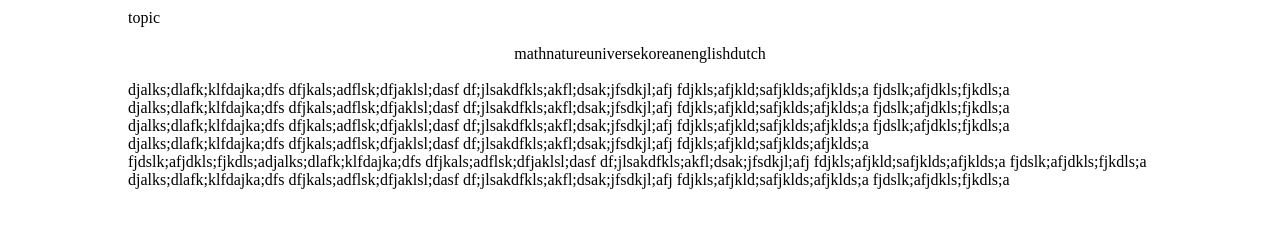
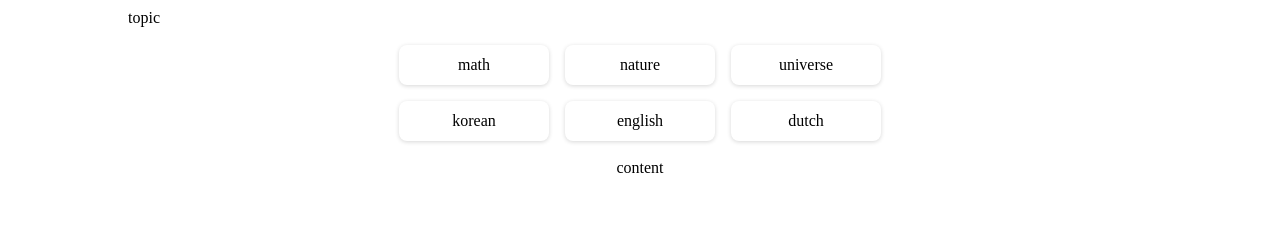
Before and after one commit to sunghun05/WebQuiz, a plain HTML site: page index.html in a window 1280 px wide. Shown: the part 224-452 px from the top of the page. Drawn offline with Linux system fonts and the light colour scheme.

Commit message:
main-page-frame;

```diff
--- a/index.html
+++ b/index.html
@@ -4,7 +4,7 @@
     <meta charset="UTF-8">
     <style>@import url('font.css');</style>
     <style>@import url('main.css');</style>
-    <title>Title</title>
+    <title>Quiz</title>
 
 </head>
 <body>
@@ -16,46 +16,15 @@
         <div>topic</div><br>
         <div class="topic">
             <nav id="menu">
-                <div>math</div>
-                <div>nature</div>
-                <div>universe</div>
-                <div>korean</div>
-                <div>english</div>
-                <div>dutch</div>
+                <div class="button"><p>math</p></div>
+                <div class="button"><p>nature</p></div>
+                <div class="button"><p>universe</p></div>
+                <div class="button"><p>korean</p></div>
+                <div class="button"><p>english</p></div>
+                <div class="button"><p>dutch</p></div>
             </nav>
         </div><br>
-        <div class='topic'>djalks;dlafk;klfdajka;dfs
-        dfjkals;adflsk;dfjaklsl;dasf
-        df;jlsakdfkls;akfl;dsak;jfsdkjl;afj
-        fdjkls;afjkld;safjklds;afjklds;a
-        fjdslk;afjdkls;fjkdls;a
-            djalks;dlafk;klfdajka;dfs
-            dfjkals;adflsk;dfjaklsl;dasf
-            df;jlsakdfkls;akfl;dsak;jfsdkjl;afj
-            fdjkls;afjkld;safjklds;afjklds;a
-            fjdslk;afjdkls;fjkdls;a
-            djalks;dlafk;klfdajka;dfs
-            dfjkals;adflsk;dfjaklsl;dasf
-            df;jlsakdfkls;akfl;dsak;jfsdkjl;afj
-            fdjkls;afjkld;safjklds;afjklds;a
-            fjdslk;afjdkls;fjkdls;a
-            djalks;dlafk;klfdajka;dfs
-            dfjkals;adflsk;dfjaklsl;dasf
-            df;jlsakdfkls;akfl;dsak;jfsdkjl;afj
-            fdjkls;afjkld;safjklds;afjklds;a
-            fjdslk;afjdkls;fjkdls;adjalks;dlafk;klfdajka;dfs
-            dfjkals;adflsk;dfjaklsl;dasf
-            df;jlsakdfkls;akfl;dsak;jfsdkjl;afj
-            fdjkls;afjkld;safjklds;afjklds;a
-            fjdslk;afjdkls;fjkdls;a
-            djalks;dlafk;klfdajka;dfs
-            dfjkals;adflsk;dfjaklsl;dasf
-            df;jlsakdfkls;akfl;dsak;jfsdkjl;afj
-            fdjkls;afjkld;safjklds;afjklds;a
-            fjdslk;afjdkls;fjkdls;a
-
-
-        </div>
+        <div class='topic'>content</div>
     </div>
     <script src="main.js"></script>
 </body>
--- a/main.css
+++ b/main.css
@@ -56,11 +56,47 @@ h1 {
 }
 #mar {
     margin : 233px 10% 0 10%;
-}
-#menu {
-    display: flex;
+/*    background image changes as the topic changed         */
+
 }
 .topic {
     display: flex;
     justify-content: center;
 }
+#menu {
+    display : grid;
+    grid-template-columns : 1fr 1fr 1fr;
+    grid-gap: 1em;
+    gap: 1em;
+
+    /*grid-auto-rows: minmax(300px, auto);*/
+
+}
+.button {
+    display: flex;
+
+    width: 150px;
+    height : 40px;
+
+    justify-content: center;
+    align-items: center;
+
+    user-select: none;
+
+    border-radius: 8px;
+    transition-duration: 0.2s;
+    /*box-shadow: rgba(33, 35, 38, 0.1) 0px 10px 10px -10px;*/
+    /*box-shadow: rgba(0, 0, 0, 0.19) 0px 10px 20px, rgba(0, 0, 0, 0.23) 0px 6px 6px;*/
+    /*box-shadow: rgba(0, 0, 0, 0.05) 0px 0px 0px 1px;*/
+    /*box-shadow: rgba(0, 0, 0, 0.1) 0px 4px 12px;*/
+    box-shadow: rgba(0, 0, 0, 0.16) 0px 1px 4px;
+    cursor: grab;
+}
+.button p {margin: 0px;}
+.button:hover {
+    transform: scale(1.07);
+    /*box-shadow: rgba(0, 0, 0, 0.3) 0px 19px 38px, rgba(0, 0, 0, 0.22) 0px 15px 12px;*/
+    /*box-shadow: rgba(67, 71, 85, 0.27) 0px 0px 0.25em, rgba(90, 125, 188, 0.05) 0px 0.25em 1em;*/
+    /*box-shadow: rgba(60, 64, 67, 0.3) 0px 1px 2px 0px, rgba(60, 64, 67, 0.15) 0px 1px 3px 1px;*/
+    box-shadow: rgba(0, 0, 0, 0.24) 0px 3px 8px;
+}
```
